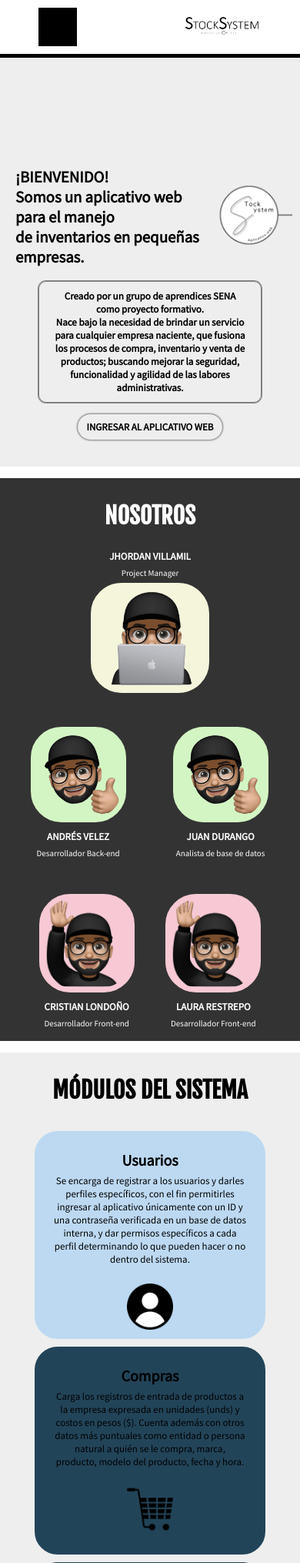
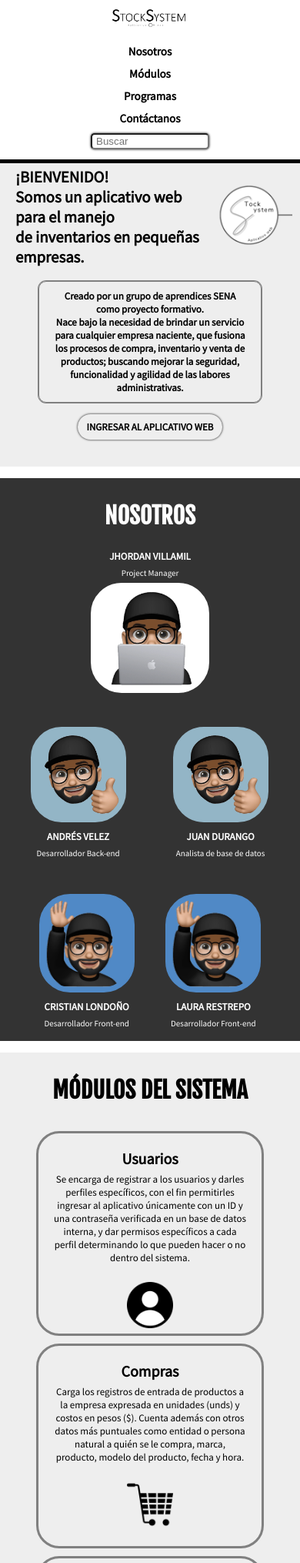
Before and after one commit to jcl22/StockSystem, a PHP site: page / in a window 390 px wide. Shown: the top 2030 px of the page at 77% size. Run offline with PHP 8.4, Linux system fonts and the light colour scheme.

Commit message:
Cambios en header y paleta de colores

```diff
--- a/index.html
+++ b/index.html
@@ -21,6 +21,9 @@
 <body>
     <!-- header -->
     <header>
+        <div class="StockS">
+            <img src="img/STOCKSYSTEM.png" alt="Logo de StockSystem">
+        </div>
         <div class="links">
             <nav class="menu">
                 <ul>
@@ -43,9 +46,6 @@
                     </li>
                 </ul>
             </nav>
-        </div>
-        <div class="StockS">
-            <img src="img/STOCKSYSTEM.png" alt="Logo de StockSystem">
         </div>
     </header>
 
--- a/style.css
+++ b/style.css
@@ -36,18 +36,19 @@ header {
 }
 
 .StockS {
-    margin: 0px;
     margin-right: 40px;
 }
 
 .StockS img {
     width: 100px;
+    margin-left:30px;
 }
 
 .menu {
     height: inherit;
     width: 100%;
     align-items: center;
+    margin-right: 30px;
 }
 
 ul {
@@ -209,10 +210,10 @@ h2 {
 
 .projectm-image {
     width: 180px;
-    border: 2px solid beige;
+    border: 2px solid white;
     border-radius: 40px;
     padding: 5px;
-    background-color: beige;
+    background-color: white;
 }
 
 .projectm-image:hover {
@@ -234,10 +235,10 @@ h2 {
 
 .collaborators-image {
     width: 150px;
-    border: 2px solid #D3F5C3;
+    border: 2px solid #93B5C6;
     border-radius: 40px;
     padding: 5px;
-    background-color: #D3F5C3;
+    background-color: #93B5C6;
 }
 
 .collaborators-image:hover {
@@ -259,10 +260,10 @@ h2 {
 
 .collaborators-more-image {
     width: 150px;
-    border: 2px solid #F7C9D4;
+    border: 2px solid #5089C6;
     border-radius: 40px;
     padding: 5px;
-    background-color: #F7C9D4;
+    background-color: #5089C6;
 }
 
 .collaborators-more-image:hover {
@@ -338,18 +339,19 @@ h3 {
     margin: 0px;
     text-align: center;
     padding: 40px 35px;
-    border: 5px solid #BDD9F2;
+    border: 3px solid grey;
     border-radius: 30px;
-    background-color: #BDD9F2;
+    background-color: #EEEEEE;
     margin-bottom: 20px;
 }
 
 .module-users:hover {
+    border: 3px solid #8FC1D4;
     border-radius: 30px;
-    box-shadow: 0px 0px 10px black;
+    box-shadow: 0px 0px 10px #8FC1D4;
     transition: 0.5s;
     cursor: pointer;
-    background-color: white;
+    background-color: #8FC1D4;
 }
 
 .module-shoop {
@@ -358,18 +360,19 @@ h3 {
     margin: 0px;
     text-align: center;
     padding: 40px 35px;
-    border: 5px solid #224459;
+    border: 3px solid grey;
     border-radius: 30px;
-    background-color: #224459;
-    margin-bottom: 10px;
+    background-color: #EEEEEE;
+    margin-bottom: 20px;
 }
 
 .module-shoop:hover {
+    border: 3px solid #8FC1D4;
     border-radius: 30px;
-    box-shadow: 0px 0px 10px black;
+    box-shadow: 0px 0px 10px #8FC1D4;
     transition: 0.5s;
     cursor: pointer;
-    background-color: white;
+    background-color: #8FC1D4;
 }
 
 .module-stock {
@@ -378,18 +381,20 @@ h3 {
     margin: 0px;
     text-align: center;
     padding: 40px 35px;
-    border: 5px solid #224459;
+    border: 3px solid grey;
     border-radius: 30px;
-    background-color: #224459;
+    background-color: #EEEEEE;
     margin-bottom: 20px;
 }
 
+
 .module-stock:hover {
+    border: 3px solid #8FC1D4;
     border-radius: 30px;
-    box-shadow: 0px 0px 10px black;
+    box-shadow: 0px 0px 10px #8FC1D4;
     transition: 0.5s;
     cursor: pointer;
-    background-color: white;
+    background-color: #8FC1D4;
 }
 
 .module-sale {
@@ -398,18 +403,19 @@ h3 {
     margin: 0px;
     text-align: center;
     padding: 40px 35px;
-    border: 5px solid #BDD9F2;
+    border: 3px solid grey;
     border-radius: 30px;
-    background-color: #BDD9F2;
-    margin-bottom: 10px;
+    background-color: #EEEEEE;
+    margin-bottom: 20px;
 }
 
 .module-sale:hover {
+    border: 3px solid #8FC1D4;
     border-radius: 30px;
-    box-shadow: 0px 0px 10px black;
+    box-shadow: 0px 0px 10px #8FC1D4;
     transition: 0.5s;
     cursor: pointer;
-    background-color: white;
+    background-color: #8FC1D4;
 }
 
 
@@ -880,49 +886,40 @@ button:hover {
     }
     header {
         height: auto;
-        padding: 10px 0px;
+        display: block;
+        padding: 8px 0px;
         justify-content: space-between;
-    }
-    .menu {
-        display: block;
-        width: 50px;
-        height: 50px;
-        background-color: black;
-        cursor: pointer;
-    }
-    .menu:hover {
-        background-color: red;
-    }
-    .menu ul li {
-        display: none;
-        position: relative;
-        min-width: 100px;
-    }
-    .menu ul li:hover {
-        display: block;
-        color: white;
-    }
-    .link {
-        justify-content: center;
-        text-align: center;
-        align-items: center;
-        margin: 0px;
-        padding: 3px 0px;
     }
     .links {
         margin-left: 50px;
-
+        margin: 0px;
     }
-    .link:hover {
-        background-color: #C9CCD5;
-        color: black;
+    .menu {
+        margin:0px;
     }
     .StockS {
-        margin-right: 50px;
         align-items: center;
         display: flex;
         justify-content: center;
-        padding-bottom: 5px;
+        padding-bottom: 15px;
+        margin:0px;
+    }
+    .StockS img {
+        margin: 0px;
+    }
+    ul {
+        display: block;
+        align-items: center;
+        text-align: center;
+        margin:0px;
+    }
+    .link {
+        padding: 5px;
+        margin:0px;
+    }
+    .link:hover {
+        background-color: #BBBBBB;
+        color:black;
     }
     h3 {
         font-size: 20px;
```
